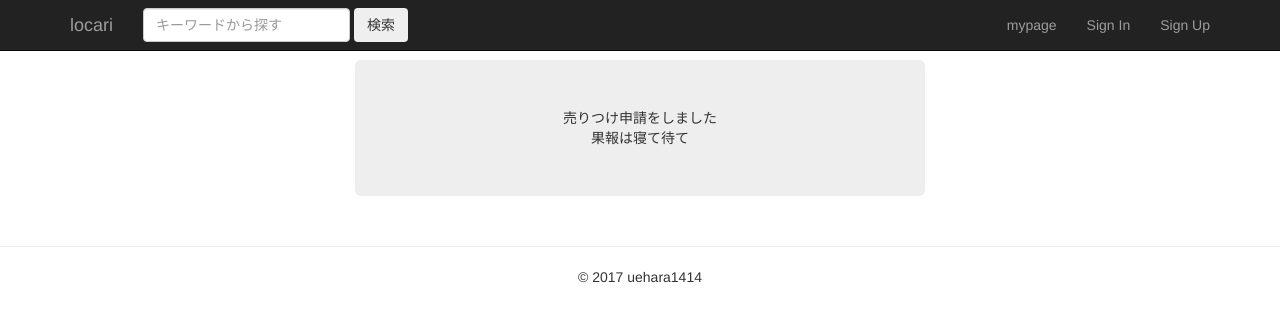
After one commit to uehara1414/locari_old, a Django app: page /sale_request_submitted/ in a window 1280 px wide. The commit adds this page. Shown: the top 322 px of the page. Run offline with Django 3.2, Linux system fonts and the light colour scheme; some libraries are stand-ins or nearby versions.

Commit message:
sale_request_submitted

```diff
--- a/locari_app/templates/locari_app/sale_request.html
+++ b/locari_app/templates/locari_app/sale_request.html
@@ -5,7 +5,8 @@
   <div class="jumbotron text-center">
     <h2>線形代数の教科書</h2>
     <h3>買取価格: 300円</h3>
-    <form>
+    <form action="{% url 'locari_app:sale_request_submitted' %}" method="post">
+      {% csrf_token %}
       <div class="form-group">
         <label for="exampleSelect1">取引場所</label>
         <select class="form-control" id="exampleSelect1">
--- /dev/null
+++ b/locari_app/templates/locari_app/sale_request_submitted.html
@@ -0,0 +1,13 @@
+{% extends 'locari_app/base.html' %}
+{% block content %}
+  <div class="container" style="margin-top: 60px;width:600px;">
+
+  <div class="jumbotron text-center">
+    <div>売りつけ申請をしました</div>
+    <div>
+      果報は寝て待て
+    </div>
+  </div>
+
+  </div>
+{% endblock %}
--- a/locari_app/urls.py
+++ b/locari_app/urls.py
@@ -12,4 +12,5 @@ urlpatterns = [
     url(r'^onsale/$', views.onsale, name='onsale'),
     url(r'^confirming/$', views.confirming, name='confirming'),
     url(r'^sale_request/$', views.sale_request, name='sale_request'),
+    url(r'^sale_request_submitted/$', views.sale_request_submitted, name='sale_request_submitted'),
 ]
--- a/locari_app/views.py
+++ b/locari_app/views.py
@@ -35,3 +35,7 @@ def confirming(request):
 
 def sale_request(request):
     return render(request, 'locari_app/sale_request.html')
+
+
+def sale_request_submitted(request):
+    return render(request, 'locari_app/sale_request_submitted.html')
```
